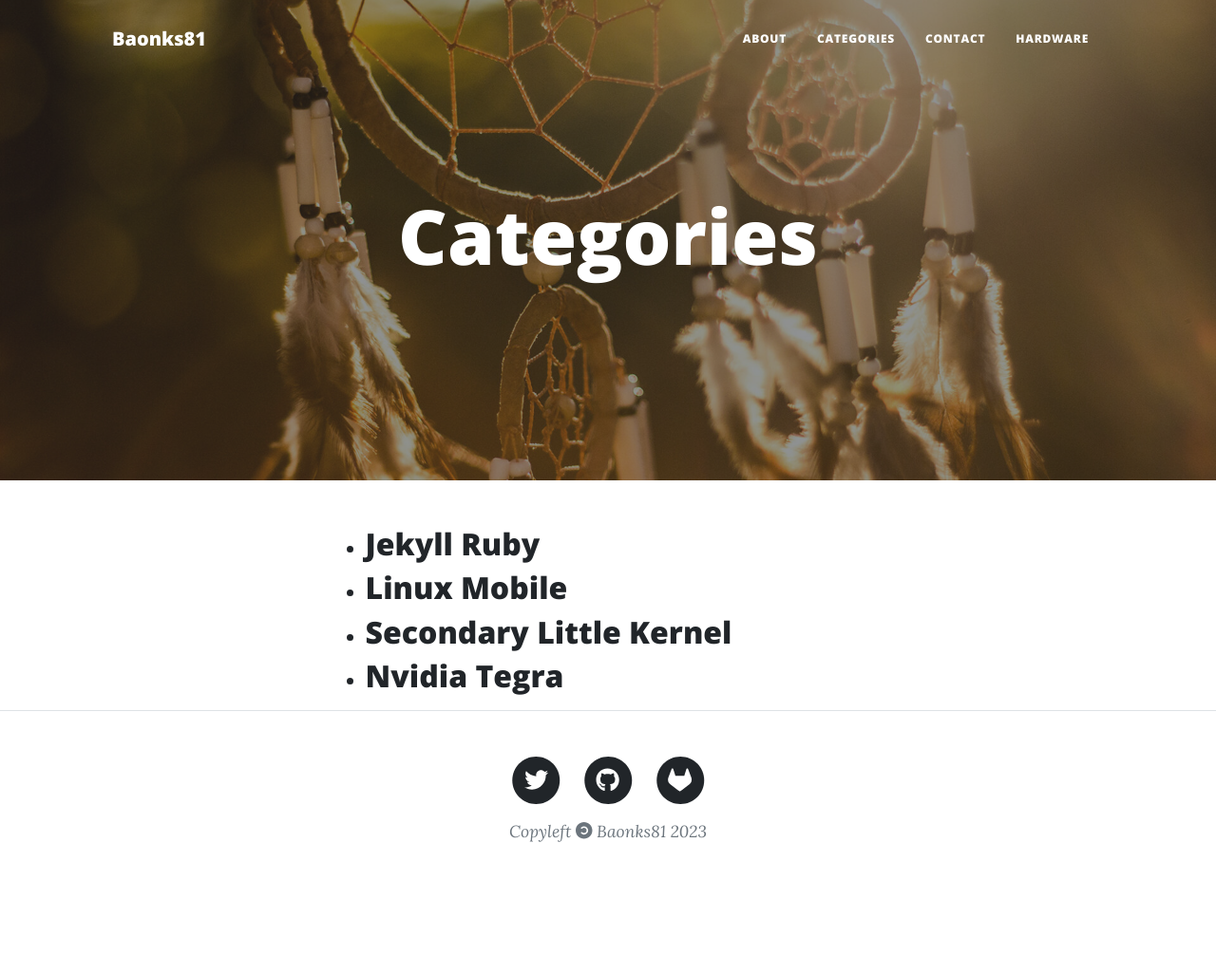
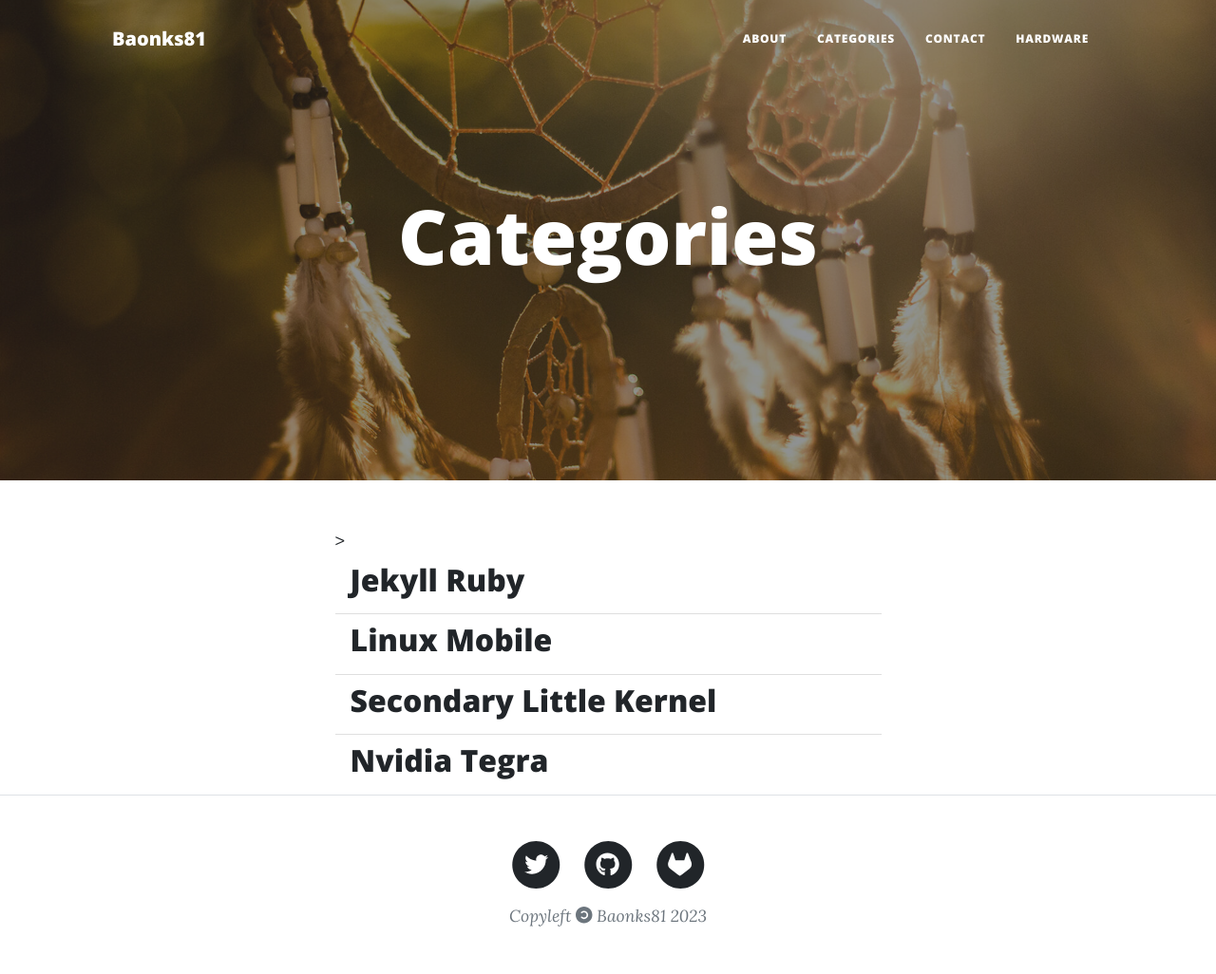
Before and after one commit to Baonks81/baonks81.github.io, a Jekyll site: the page built from categories.html, in a window 1280 px wide. Shown: the whole page at 95% size. Built offline with Jekyll 4.4.1, drawn with Linux system fonts in a browser that asks for light colours; nearby versions of some CDN libraries; before the commit the page ends 937 px from its top, so only the background shows below that.

Commit message:
Update categories.html

```diff
--- a/categories.html
+++ b/categories.html
@@ -2,9 +2,11 @@
 layout: about
 title: Categories
 ---
-<ul>
+
+<div class="card">
+   <ul class="list-group list-group-flush">>
       {% for category in site.categories %}
-       <li>
+           <li class="list-group-item">
               <h2><a href="{{ category.url }}">{{ category.name }}</a></h2>
 <!--
            <h3>{{ category.open_source }}</h3>
@@ -13,3 +15,4 @@
           </li>
       {% endfor %}
    </ul>
+</div>
```
Lines whose indentation alone changed are shown as unchanged.
